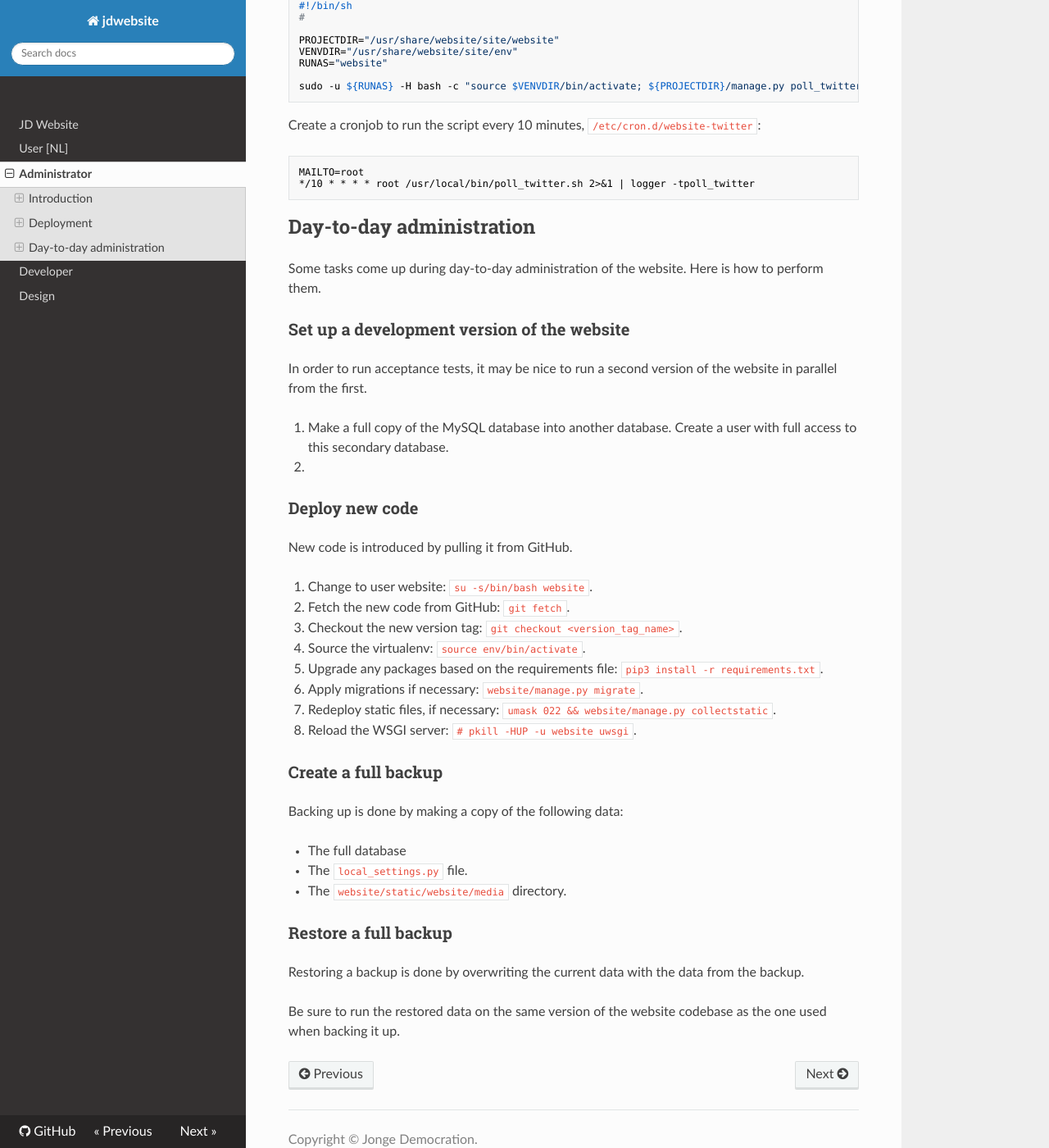
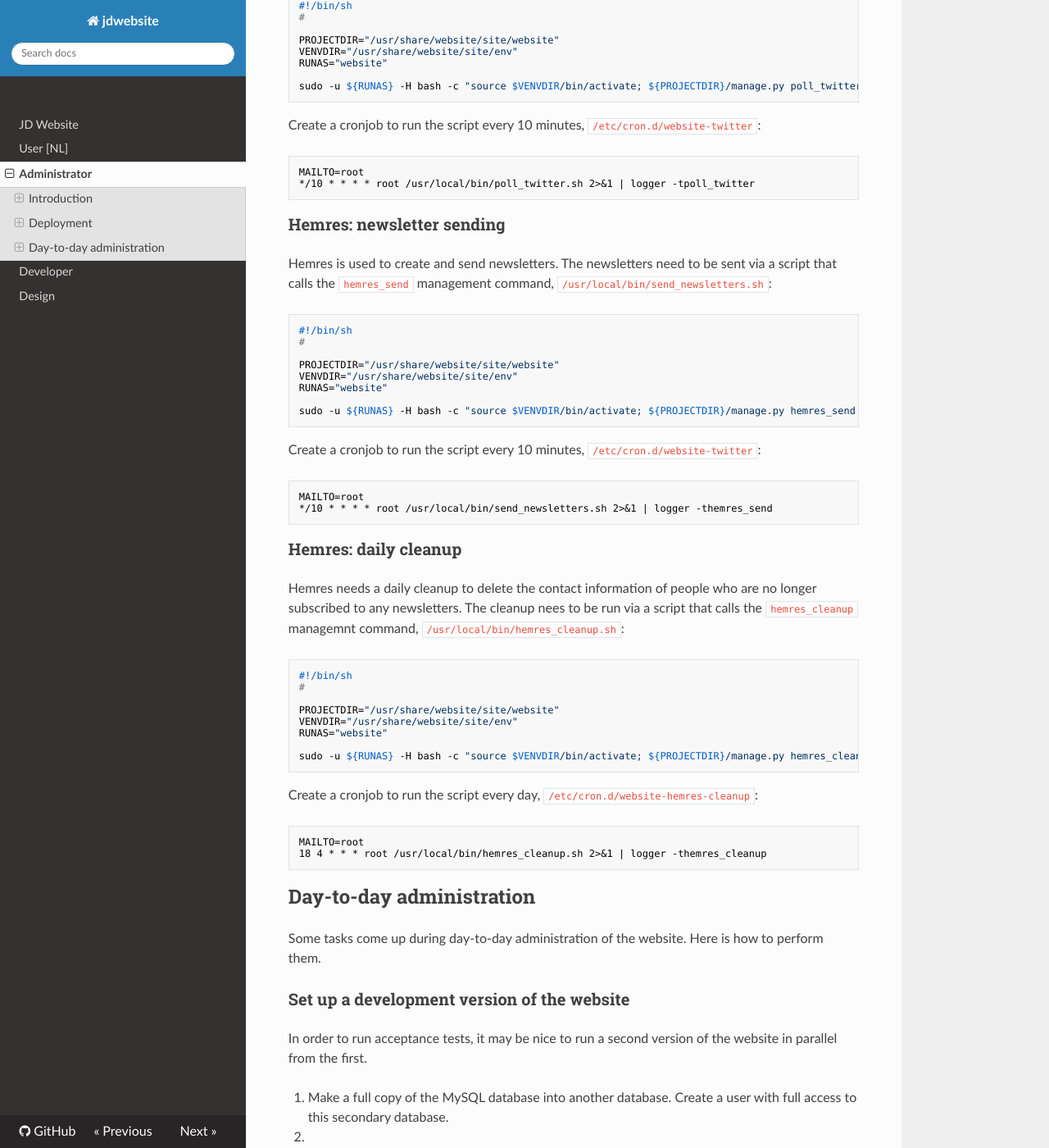
Before and after one commit to jonge-democraten/website, an MkDocs documentation site: the page built from docs/administrator.md, in a window 1280 px wide and 1400 px high, scrolled down 1259 px. Shown: the whole window at 82% size. Built offline with MkDocs 1.6.1, drawn with Linux system fonts in a browser that asks for light colours; nearby versions of some CDN libraries; old or Windows-style settings are respelled for this version of MkDocs.

Commit message:
Document scripts and cron jobs for Hemres

````diff
--- a/docs/administrator.md
+++ b/docs/administrator.md
@@ -56,6 +56,50 @@ MAILTO=root
 */10 * * * * root /usr/local/bin/poll_twitter.sh 2>&1 | logger -tpoll_twitter
 ```
 
+### Hemres: newsletter sending
+
+Hemres is used to create and send newsletters. The newsletters need to be sent via a script that calls the `hemres_send` management command, `/usr/local/bin/send_newsletters.sh`:
+
+```bash
+#!/bin/sh
+#
+
+PROJECTDIR="/usr/share/website/site/website"
+VENVDIR="/usr/share/website/site/env"
+RUNAS="website"
+
+sudo -u ${RUNAS} -H bash -c "source $VENVDIR/bin/activate; ${PROJECTDIR}/manage.py hemres_send /tmp/hemres.lock"
+```
+
+Create a cronjob to run the script every 10 minutes, `/etc/cron.d/website-twitter`:
+
+```bash
+MAILTO=root
+*/10 * * * * root /usr/local/bin/send_newsletters.sh 2>&1 | logger -themres_send
+```
+
+### Hemres: daily cleanup
+
+Hemres needs a daily cleanup to delete the contact information of people who are no longer subscribed to any newsletters. The cleanup nees to be run via a script that calls the `hemres_cleanup` managemnt command, `/usr/local/bin/hemres_cleanup.sh`:
+
+```bash
+#!/bin/sh
+#
+
+PROJECTDIR="/usr/share/website/site/website"
+VENVDIR="/usr/share/website/site/env"
+RUNAS="website"
+
+sudo -u ${RUNAS} -H bash -c "source $VENVDIR/bin/activate; ${PROJECTDIR}/manage.py hemres_cleanup"
+```
+
+Create a cronjob to run the script every day, `/etc/cron.d/website-hemres-cleanup`:
+
+```bash
+MAILTO=root
+18 4 * * * root /usr/local/bin/hemres_cleanup.sh 2>&1 | logger -themres_cleanup
+```
+
 ## Day-to-day administration
 
 Some tasks come up during day-to-day administration of the website. Here is how to perform them.
````
